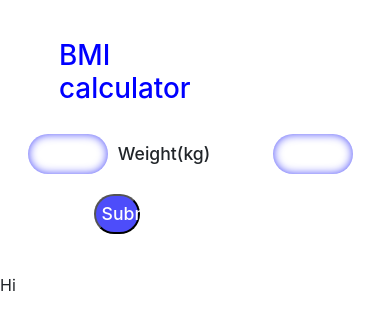
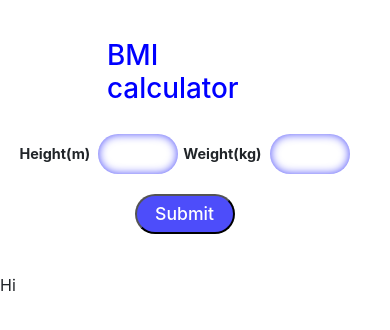
Before and after one commit to abin-karukappallil/Re-Act, a React (Create React App) app: page / in a window 390 px wide. Shown: the top 330 px of the page. Built offline with nearby package versions, Linux system fonts and the light colour scheme.

Commit message:
responsive

```diff
--- a/src/App.css
+++ b/src/App.css
@@ -41,14 +41,23 @@
 }
 @media (width <=600px) {
     .form {
-        width: 40%;
+        width: 50%;
+        font-size: 0.7rem !important;
+        margin-left:87px;
     }
-   button {
-        width: 90%;
+   .form button {
+        width: 100px;
     }
     .form .label input {
-        margin-left: 53px;
+        margin-left: 3px;
         width: 80px;
+        font-size: 0.7rem;
 
     }
+
+    .form .label {
+        gap: 5px !important;
+        font-size: 0.9rem;
+        font-weight: 700;
+    }
 }
```
